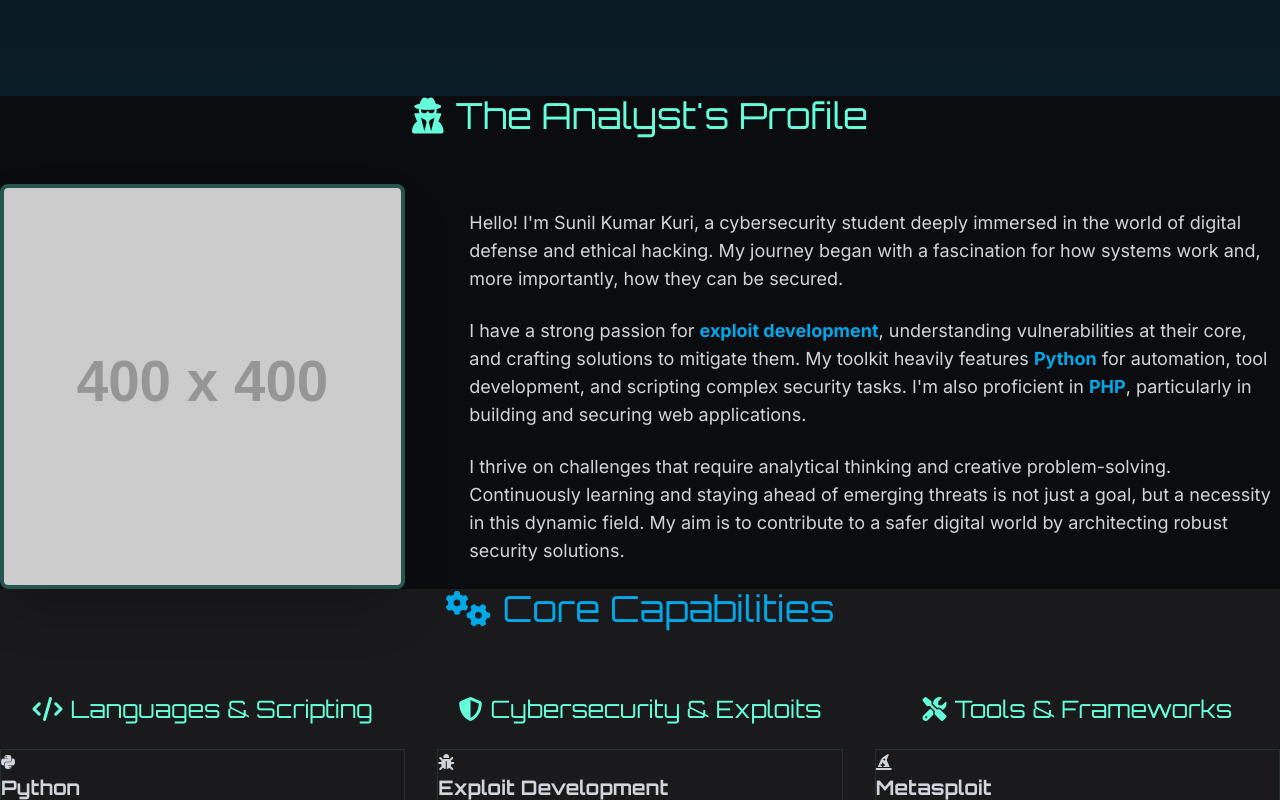
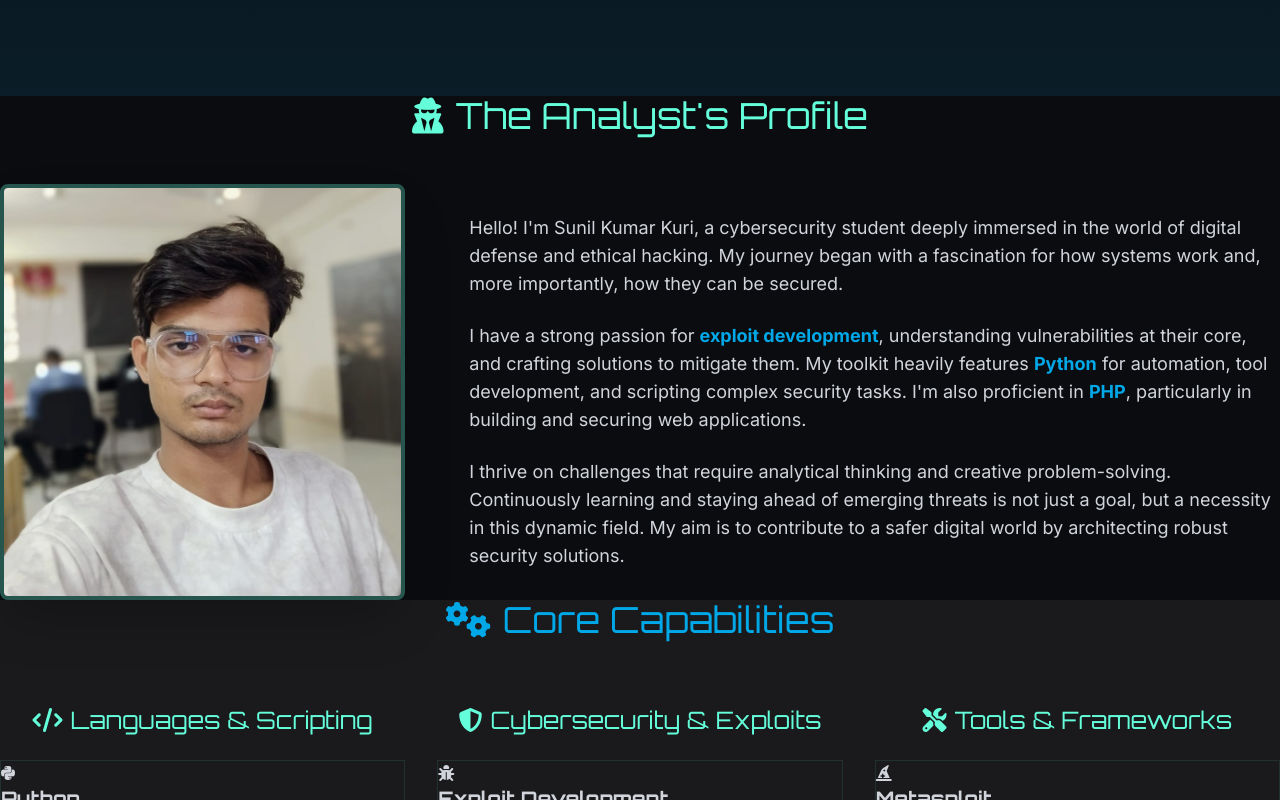
Before and after one commit to Sunil9001934/portfolio, a plain HTML site: page index.html in a window 1280 px wide. Shown: the part 704-1504 px from the top of the page. Drawn offline with nearby package versions, Linux system fonts and the light colour scheme; placeholder pictures from the web are drawn by us; a script that the page names is missing.

Commit message:
Update index.html

```diff
--- a/index.html
+++ b/index.html
@@ -214,7 +214,7 @@
             </h2>
             <div class="flex flex-col md:flex-row items-center gap-10 md:gap-16">
                 <div class="md:w-1/3" data-aos="fade-right">
-                    <img src="/" alt="Sunil Kumar Kuri" class="rounded-lg shadow-2xl mx-auto border-4 border-accent-cyan/30"
+                    <img src="/photo.jpeg" alt="Sunil Kumar Kuri" class="rounded-lg shadow-2xl mx-auto border-4 border-accent-cyan/30"
                          onerror="this.onerror=null; this.src='https://placehold.co/400x400/0B0C10/64FFDA?text=Profile+Image';">
                 </div>
                 <div class="md:w-2/3 text-lg text-gray-300 space-y-6" data-aos="fade-left">
```
